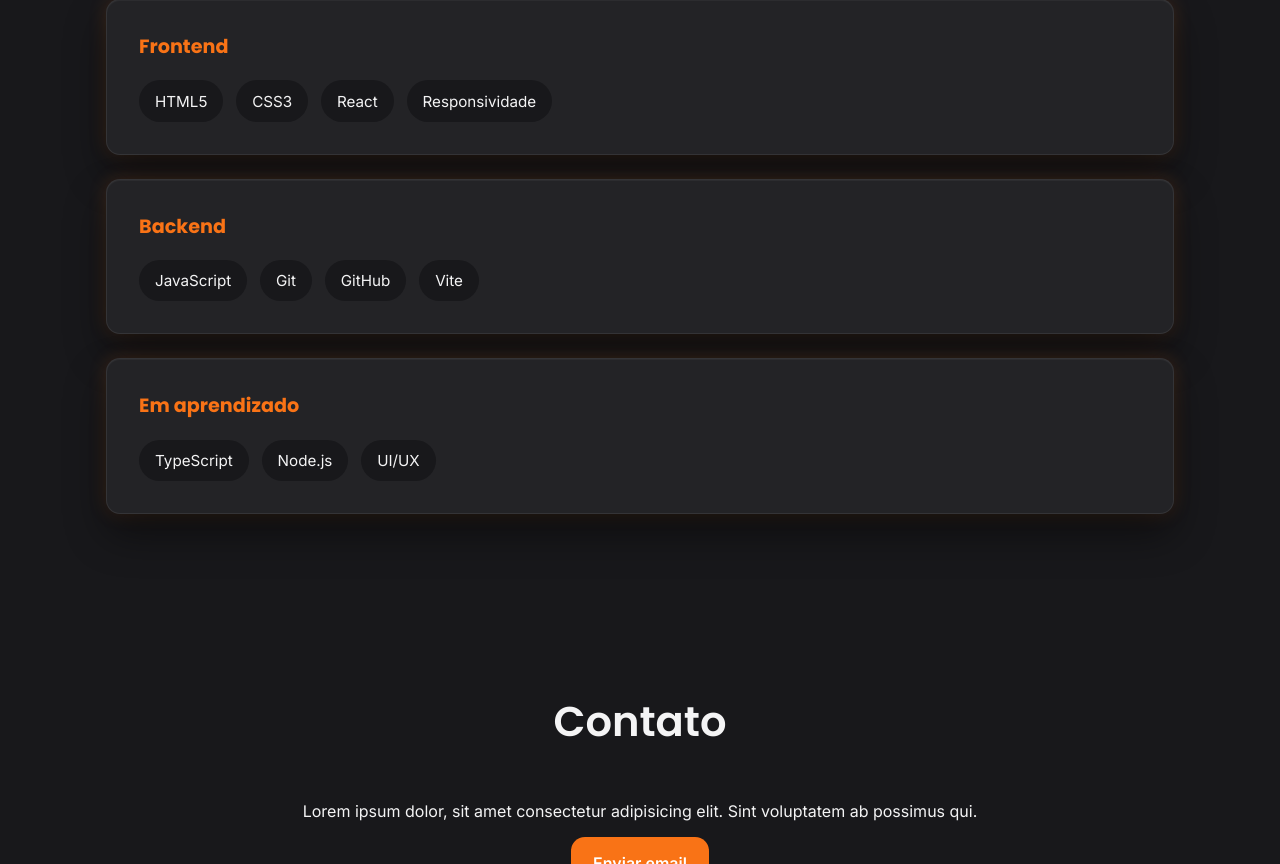
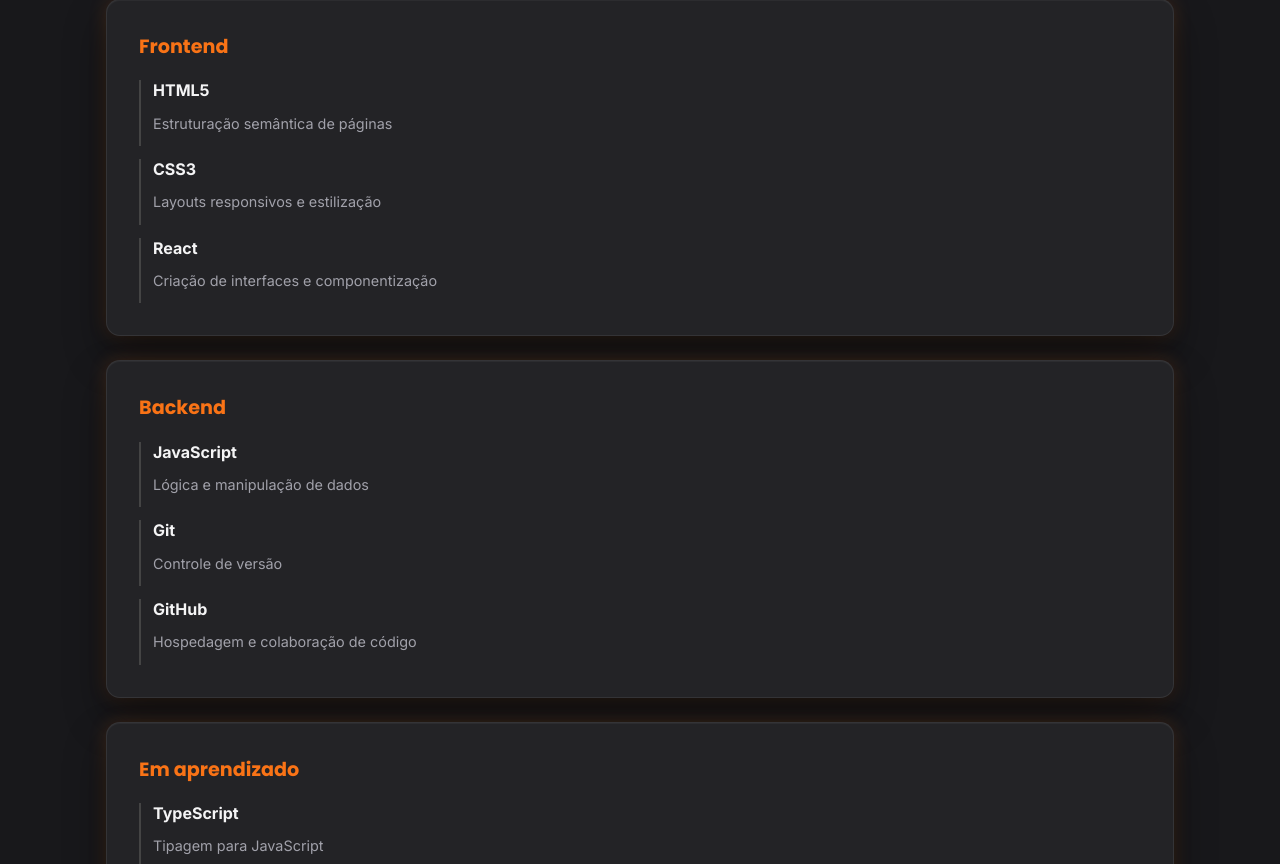
Before and after one commit to marcoshjunior/Meu-Portifolio-React, a React (Vite) app in the folder portifolio-react/: page / in a window 1280 px wide. Shown: the part 3216-4080 px from the top of the page. Built offline with nearby package versions, Linux system fonts and the light colour scheme.

Commit message:
adcionando descrição as tecnologias

```diff
--- a/portifolio-react/src/components/Contact/Contact.jsx
+++ b/portifolio-react/src/components/Contact/Contact.jsx
@@ -7,8 +7,8 @@
       <div className={`container ${styles.container}`}>
         <h2 className="sectionTitle">Contato</h2>
         <p className="sectionSubtitle">
-          Lorem ipsum dolor, sit amet consectetur adipisicing elit. Sint
-          voluptatem ab possimus qui.
+          Tem uma oportunidade, projeto ou quer trocar uma ideia sobre
+          tecnologia? Entre em contato comigo!
         </p>
 
         <a href={`malito: ${profile.email}`} className={styles.emailButton}>
--- a/portifolio-react/src/components/Contact/Contact.module.css
+++ b/portifolio-react/src/components/Contact/Contact.module.css
@@ -15,6 +15,7 @@
   background: var(--primary);
   color: white;
   padding: 1rem 1.4rem;
+  margin-top: 15px;
   border-radius: var(--radius);
   font-weight: 600;
   transition: 0.25s ease;
--- a/portifolio-react/src/components/Technologies/Technologies.jsx
+++ b/portifolio-react/src/components/Technologies/Technologies.jsx
@@ -14,7 +14,10 @@
               <h3>{group.title}</h3>
               <div className={styles.tags}>
                 {group.items.map((item) => (
-                  <span key={item}>{item}</span>
+                  <div className={styles.skills} key={item.name}>
+                    <strong>{item.name}</strong>
+                    <p>{item.description}</p>
+                  </div>
                 ))}
               </div>
             </article>
--- a/portifolio-react/src/components/Technologies/Technologies.module.css
+++ b/portifolio-react/src/components/Technologies/Technologies.module.css
@@ -22,20 +22,22 @@
 
 .tags {
   display: flex;
-  flex-wrap: wrap;
+  flex-direction: column;
   gap: 0.8rem;
 }
-.tags span {
-  padding: 0.7rem 1rem;
-  border-radius: 999px;
-  background: var(--bg);
-  color: var(--text);
-  font-size: 0.95rem;
-  transition: 0.25s ease;
+
+.skills {
+  border-left: 2px solid #444;
+  padding-left: 12px;
 }
-.tags span:hover {
-  background: var(--bg-soft);
-  color: var(--primary);
+.skills strong {
+  display: block;
+  margin-bottom: 4px;
+  font-size: 1rem;
+}
+.skills p {
+  font-size: 0.9rem;
+  color: var(--text-second);
 }
 
 /*
--- a/portifolio-react/src/data/portifolio.js
+++ b/portifolio-react/src/data/portifolio.js
@@ -18,15 +18,50 @@
 export const technologies = [
   {
     title: "Frontend",
-    items: ["HTML5", "CSS3", "React", "Responsividade"],
+    items: [
+      {
+        name: "HTML5",
+        description: "Estruturação semântica de páginas",
+      },
+      {
+        name: "CSS3",
+        description: "Layouts responsivos e estilização",
+      },
+      {
+        name: "React",
+        description: "Criação de interfaces e componentização",
+      },
+    ],
   },
   {
     title: "Backend",
-    items: ["JavaScript", "Git", "GitHub", "Vite"],
+    items: [
+      {
+        name: "JavaScript",
+        description: "Lógica e manipulação de dados",
+      },
+      {
+        name: "Git",
+        description: "Controle de versão",
+      },
+      {
+        name: "GitHub",
+        description: "Hospedagem e colaboração de código",
+      },
+    ],
   },
   {
     title: "Em aprendizado",
-    items: ["TypeScript", "Node.js", "UI/UX"],
+    items: [
+      {
+        name: "TypeScript",
+        description: "Tipagem para JavaScript",
+      },
+      {
+        name: "Node.js",
+        description: "Criação de APIs REST",
+      },
+    ],
   },
 ];
 
```
